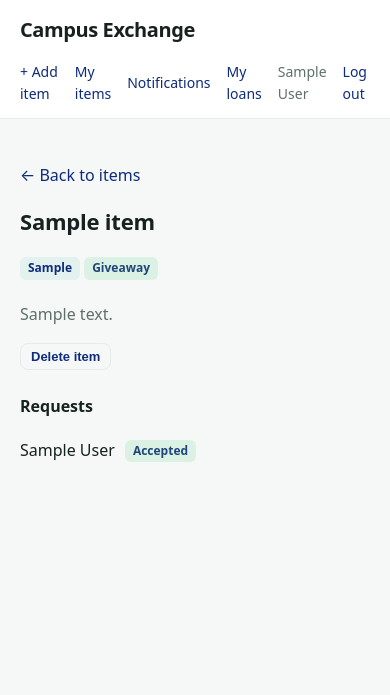
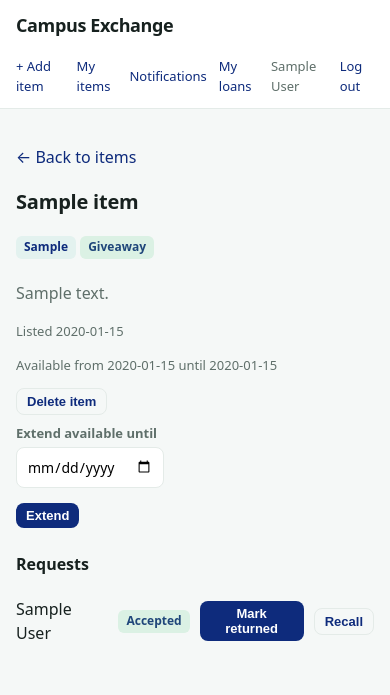
Before and after one commit to MohamedK040/campus-exchange, a Flask app: page /items/1 in a window 390 px wide. Shown: the top 695 px of the page. Run offline with Flask 3, Linux system fonts and the light colour scheme; a user stored in the database is signed in; tables that the repository leaves empty hold one stand-in row (values such as "Sample post").

Commit message:
Complete Sprint 2: return/recall, overdue, loan extend, email verification, README + requirements

```diff
--- a/app.py
+++ b/app.py
@@ -25,6 +25,8 @@ mail = Mail(app)
 
 reset_codes = {}
 
+pending_registrations = {}
+
 db = SQLAlchemy(app)
 
 login_manager = LoginManager(app)
@@ -51,6 +53,9 @@ class Item(db.Model):
     owner_id = db.Column(db.Integer, db.ForeignKey("user.id"))
     owner = db.relationship("User", backref="items")
     is_giveaway = db.Column(db.Boolean, default=False)
+    created_at = db.Column(db.DateTime, default=datetime.utcnow)
+    available_from = db.Column(db.Date)
+    available_until = db.Column(db.Date)
 
 class Request(db.Model):
     id = db.Column(db.Integer, primary_key=True)
@@ -72,6 +77,13 @@ def send_reset_email(to_email, code):
     msg.body = f"Your password reset code is: {code}"
     mail.send(msg)
 
+def send_verification_email(to_email, code):
+    msg = Message("Campus Exchange verification code",
+            sender=app.config["MAIL_USERNAME"],
+            recipients=[to_email])
+    msg.body = f"Your verification code is: {code}"
+    mail.send(msg)
+
 
 @app.route("/register", methods=["GET", "POST"])
 def register():
@@ -88,12 +100,31 @@ def register():
             return render_template("register.html", error="Please use your BTH email address.")
         if User.query.filter_by(email=email).first():
             return render_template("register.html", error="That email is already registered.")
-        user = User(name=name, email=email, password_hash=generate_password_hash(password, method="pbkdf2:sha256"))
-        db.session.add(user)
-        db.session.commit()
-        login_user(user)
-        return redirect(url_for("home"))
+        code = str(random.randint(100000, 999999))
+        pending_registrations[email] = {
+            "name": name,
+            "password_hash": generate_password_hash(password, method="pbkdf2:sha256"),
+            "code": code,
+        }
+        session["pending_email"] = email
+        send_verification_email(email, code)
+        return render_template("verify.html", email=email)
     return render_template("register.html")
+
+@app.route("/verify", methods=["POST"])
+def verify():
+    email = session.get("pending_email")
+    code = request.form["code"]
+    pending = pending_registrations.get(email)
+    if not pending or pending["code"] != code:
+        return render_template("verify.html", email=email, error="Wrong or expired code.")
+    user = User(name=pending["name"], email=email, password_hash=pending["password_hash"])
+    db.session.add(user)
+    db.session.commit()
+    pending_registrations.pop(email, None)
+    session.pop("pending_email", None)
+    login_user(user)
+    return redirect(url_for("home"))
 
 
 @app.route("/login", methods=["GET", "POST"])
@@ -162,14 +193,30 @@ def home():
 @login_required
 def new_item():
     if request.method == "POST":
+        from_str = request.form.get("available_from")
+        until_str = request.form.get("available_until")
+        available_from = datetime.strptime(from_str, "%Y-%m-%d").date() if from_str else None
+        available_until = datetime.strptime(until_str, "%Y-%m-%d").date() if until_str else None
+        today = datetime.utcnow().date()
+        if available_from and available_from < today:
+            return render_template("new_item.html", error="'Available from' can't be in the past.")
+        if available_until and available_until < today:
+            return render_template("new_item.html", error="'Available until' can't be in the past.")
+        if available_from and available_until and available_until < available_from:
+            return render_template("new_item.html", error="'Available until' can't be before 'Available from'.")
         item = Item(
             title=request.form["title"],
             description=request.form["description"],
             category=request.form["category"],
             owner_id=current_user.id,
             is_giveaway=bool(request.form.get("is_giveaway")),
+            available_from=available_from,
+            available_until=available_until,
         )
         db.session.add(item)
+        db.session.commit()
+        note = Notification(message="New item added: " + item.title)
+        db.session.add(note)
         db.session.commit()
         return redirect(url_for("home"))
     return render_template("new_item.html")
@@ -189,7 +236,8 @@ def my_loans():
     lending = Request.query.join(Item).filter(
         Item.owner_id == current_user.id, Request.status == "accepted"
     ).all()
-    return render_template("my_loans.html", borrowing=borrowing, lending=lending)
+    today = datetime.utcnow().date()
+    return render_template("my_loans.html", borrowing=borrowing, lending=lending, today=today)
 
 @app.route("/notifications")
 @login_required
@@ -239,6 +287,27 @@ def reject_request(request_id):
     db.session.commit()
     return redirect(url_for("item_detail", item_id=borrow.item_id))
 
+@app.route("/requests/<int:request_id>/return", methods=["POST"])
+@login_required
+def return_request(request_id):
+    borrow = Request.query.get_or_404(request_id)
+    if current_user.id != borrow.requester_id and current_user.id != borrow.item.owner_id:
+        abort(403)
+    borrow.status = "returned"
+    db.session.commit()
+    return redirect(url_for("item_detail", item_id=borrow.item_id))
+
+
+@app.route("/requests/<int:request_id>/recall", methods=["POST"])
+@login_required
+def recall_request(request_id):
+    borrow = Request.query.get_or_404(request_id)
+    if current_user.id != borrow.item.owner_id:
+        abort(403)
+    borrow.status = "returned"
+    db.session.commit()
+    return redirect(url_for("item_detail", item_id=borrow.item_id))
+
 @app.route("/items/<int:item_id>/delete", methods=["POST"])
 @login_required
 def delete_item(item_id):
@@ -250,6 +319,21 @@ def delete_item(item_id):
     db.session.commit()
     return redirect(url_for("home"))
 
+@app.route("/items/<int:item_id>/extend", methods=["POST"])
+@login_required
+def extend_item(item_id):
+    item = Item.query.get_or_404(item_id)
+    if item.owner_id != current_user.id:
+        abort(403)
+    new_str = request.form.get("available_until")
+    if new_str:
+        new_until = datetime.strptime(new_str, "%Y-%m-%d").date()
+        today = datetime.utcnow().date()
+        if new_until >= today:
+            item.available_until = new_until
+            db.session.commit()
+    return redirect(url_for("item_detail", item_id=item.id))
+
 
 if __name__ == "__main__":
     with app.app_context():
--- /dev/null
+++ b/requirements.txt
@@ -0,0 +1,5 @@
+Flask
+Flask-SQLAlchemy
+Flask-Login
+Flask-Mail
+python-dotenv
--- a/templates/base.html
+++ b/templates/base.html
@@ -61,6 +61,14 @@
         .req-row:last-child{border-bottom:none}
         .req-row form{display:inline;margin:0}
         .req{color:#c1443a;font-weight:700}
+
+        @media (max-width: 600px) {
+            .bar { padding: 12px 16px; }
+            nav { gap: 12px; font-size: 13px; }
+            main { padding: 20px 16px 40px; }
+            h2 { font-size: 20px; }
+            .brand { font-size: 18px; }
+        }
     </style>
 </head>
 <body>
--- a/templates/index.html
+++ b/templates/index.html
@@ -15,6 +15,7 @@
             {% if item.is_giveaway %}<span class="cat" style="background:#dbf1e4;color:#1f467a">Giveaway</span>{% endif %}
             <h3><a href="{{ url_for('item_detail', item_id=item.id) }}">{{ item.title }}</a></h3>
             {% if item.description %}<p>{{ item.description }}</p>{% endif %}
+            <p class="muted" style="font-size:13px">Listed {{ item.created_at.strftime("%Y-%m-%d") }}</p>
             </li>
         {% endfor %}
         </ul>
--- a/templates/item_detail.html
+++ b/templates/item_detail.html
@@ -5,12 +5,25 @@
     {% if item.category %}<span class="cat">{{ item.category }}</span>{% endif %}
     {% if item.is_giveaway %}<span class="cat" style="background:#dbf1e4;color:#1f467a">Giveaway</span>{% endif %}
     {% if item.description %}<p class="muted">{{ item.description }}</p>{% endif %}
+    <p class="muted" style="font-size:13px">Listed {{ item.created_at.strftime("%Y-%m-%d") }}</p>
+    {% if item.available_from or item.available_until %}
+    <p class="muted" style="font-size:13px">Available
+        {% if item.available_from %}from {{ item.available_from.strftime("%Y-%m-%d") }}{% endif %}
+        {% if item.available_until %}until {{ item.available_until.strftime("%Y-%m-%d") }}{% endif %}
+    </p>
+    {% endif %}
 
     {% if current_user.is_authenticated and current_user.id == item.owner_id %}
         {# Ägaren: hantera föremålet och se förfrågningar #}
         <form method="post" action="{{ url_for('delete_item', item_id=item.id) }}"
             onsubmit="return confirm('Are you sure you want to delete this item?');">
             <button class="btn small ghost" type="submit">Delete item</button>
+        </form>
+
+        <form method="post" action="{{ url_for('extend_item', item_id=item.id) }}" style="margin-top:8px">
+            <label><span class="lbl">Extend available until</span>
+                <input type="date" name="available_until" style="width:auto"></label>
+            <button class="btn small" type="submit">Extend</button>
         </form>
 
         <h3>Requests</h3>
@@ -26,6 +39,15 @@
                     </form>
                     <form method="post" action="{{ url_for('reject_request', request_id=r.id) }}">
                     <button class="btn small ghost" type="submit">Reject</button>
+                    </form>
+                {% endif %}
+
+                {% if r.status == "accepted" %}
+                    <form method="post" action="{{ url_for('return_request', request_id=r.id) }}">
+                    <button class="btn small" type="submit">Mark returned</button>
+                    </form>
+                    <form method="post" action="{{ url_for('recall_request', request_id=r.id) }}">
+                    <button class="btn small ghost" type="submit">Recall</button>
                     </form>
                 {% endif %}
                 </div>
--- a/templates/my_loans.html
+++ b/templates/my_loans.html
@@ -9,6 +9,9 @@
             <li class="card">
                 <h3><a href="{{ url_for('item_detail', item_id=r.item.id) }}">{{ r.item.title }}</a></h3>
                 <p class="muted">Owner: {{ r.item.owner.name }}</p>
+                <form method="post" action="{{ url_for('return_request', request_id=r.id) }}">
+                    <button class="btn small" type="submit">Mark returned</button>
+                </form>
             </li>
         {% endfor %}
         </ul>
--- a/templates/new_item.html
+++ b/templates/new_item.html
@@ -1,10 +1,13 @@
 {% extends "base.html" %}
 {% block content %}
     <h2>Add an item</h2>
+    {% if error %}<p style="color:#c1443a">{{ error }}</p>{% endif %}
     <form method="post">
         <p><label>Title <span class="req">*</span><br><input type="text" name="title" required></label></p>
         <p><label>Category<br><input type="text" name="category"></label></p>
         <p><label>Description<br><textarea name="description"></textarea></label></p>
+        <p><label><span class="lbl">Available from</span><input type="date" name="available_from"></label></p>
+        <p><label><span class="lbl">Available until</span><input type="date" name="available_until"></label></p>
         <label style="display:flex;align-items:center;gap:8px;font-weight:600">
             <input type="checkbox" name="is_giveaway" style="width:auto"> This is a giveaway (no return needed)
         </label>
```
Also changed, not shown: templates/verify.html (added, +10 -0 lines), README.md.
